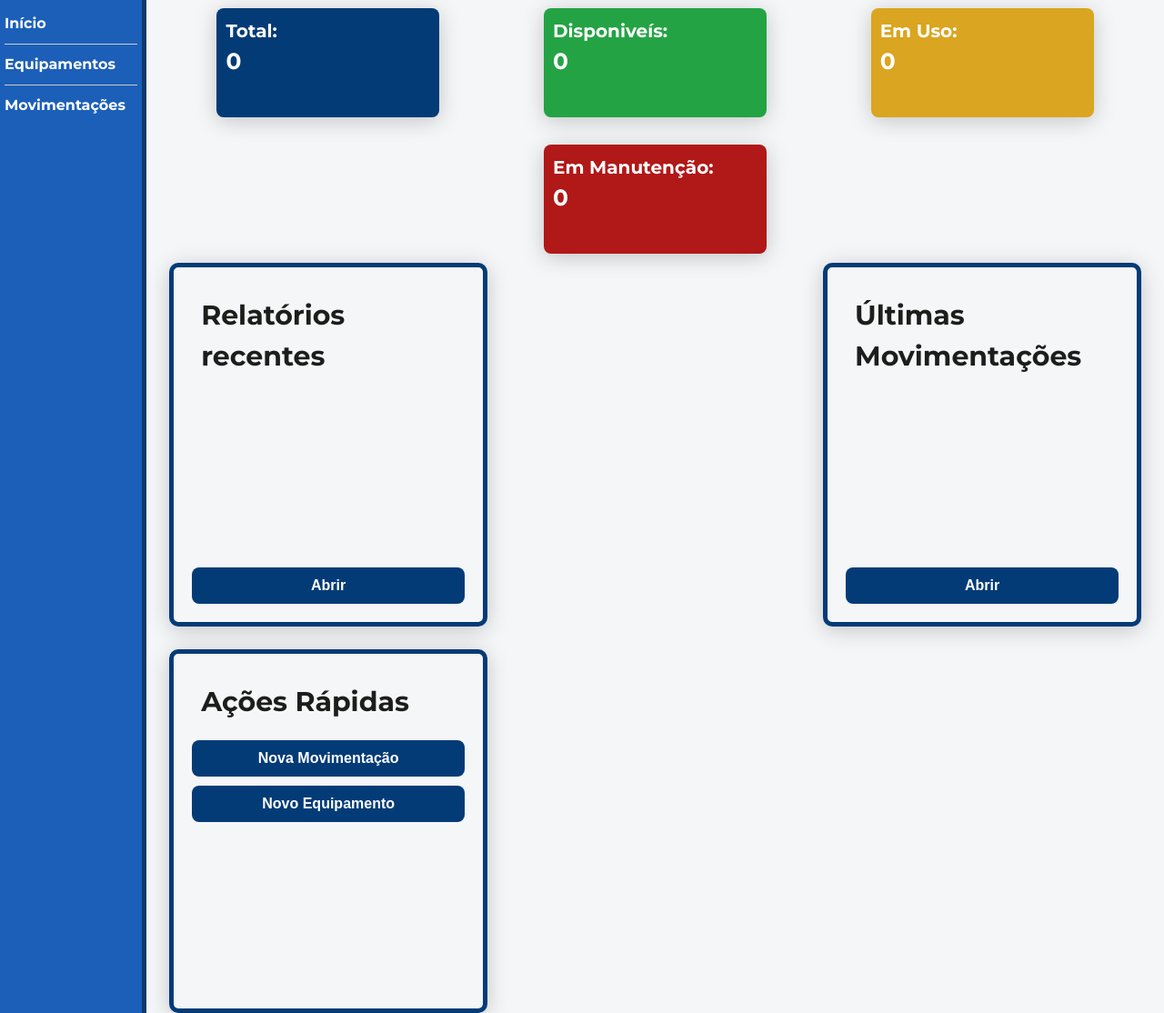
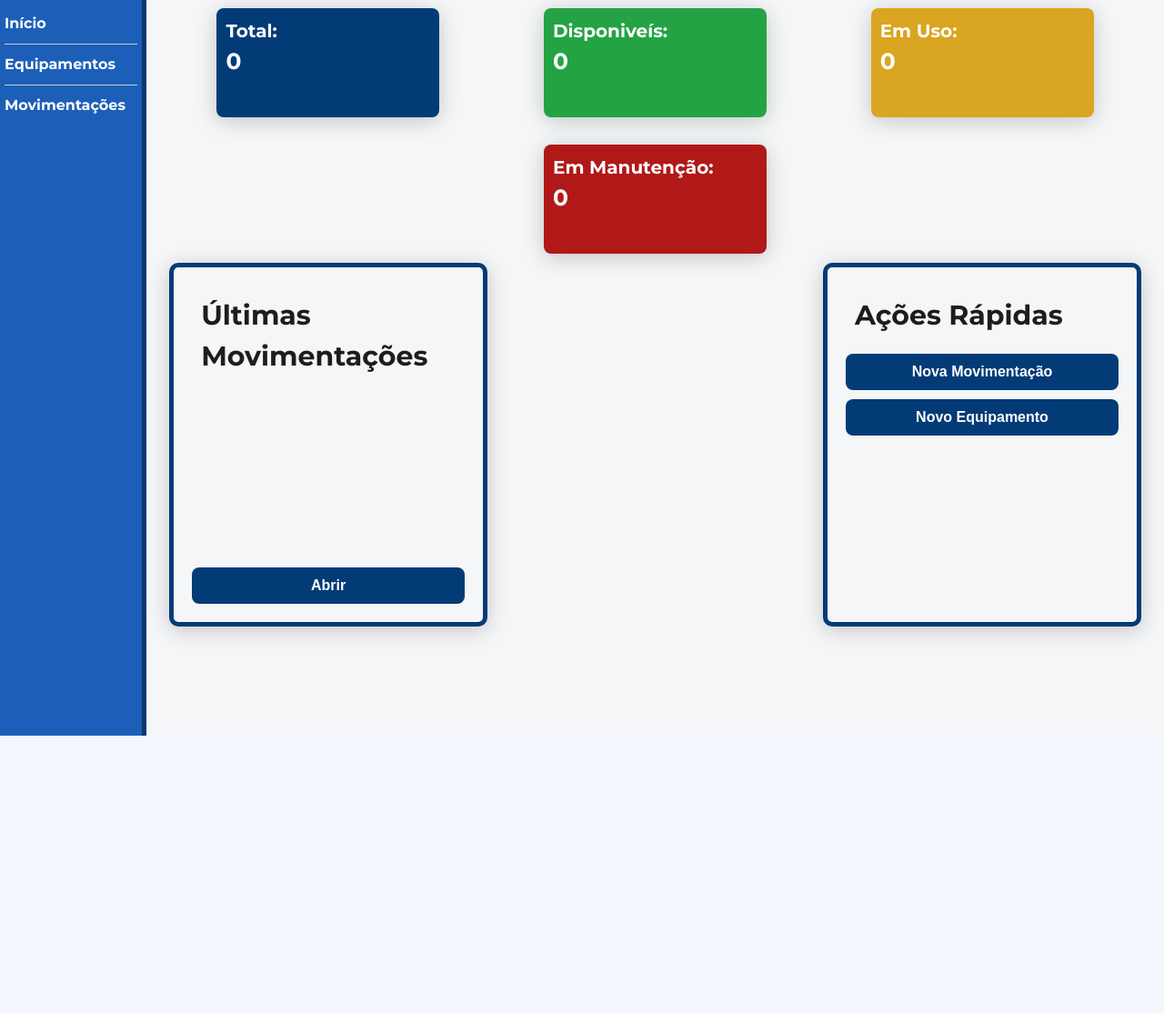
Before and after one commit to victorwallace231/FLF-PROJETO-CONTROLE, a Flask app: page /dashboard in a window 1280 px wide. Shown: the part 65-1179 px from the top of the page at 91% size. After the commit the page ends 874 px from the top, so only its background shows below. Run offline with Flask 3, Linux system fonts and the light colour scheme; the visitor is signed in with stand-in values (Sample User, id 1); data that the repository does not hold is empty.

Commit message:
remoção de relatorio no dashboard

```diff
--- a/templates/dashboard.html
+++ b/templates/dashboard.html
@@ -99,13 +99,6 @@
                 <!--Cards Informativos de Atualizações, e Ações Rápidas-->
                 <div class="tabelas-afins">
 
-                    <!--Relatórios de última hora-->
-                    <div id="card-relatorio" class="cards-dash">
-                        <h2>Relatórios recentes</h2>
-                        <div class="temporario"></div>
-                        <button><a>Abrir</a></button>
-                    </div>
-
                     <!--Movimentações Recentes-->
                     <div id="card-movimentacao" class="cards-dash">
                         <h2>Últimas Movimentações</h2>
```
